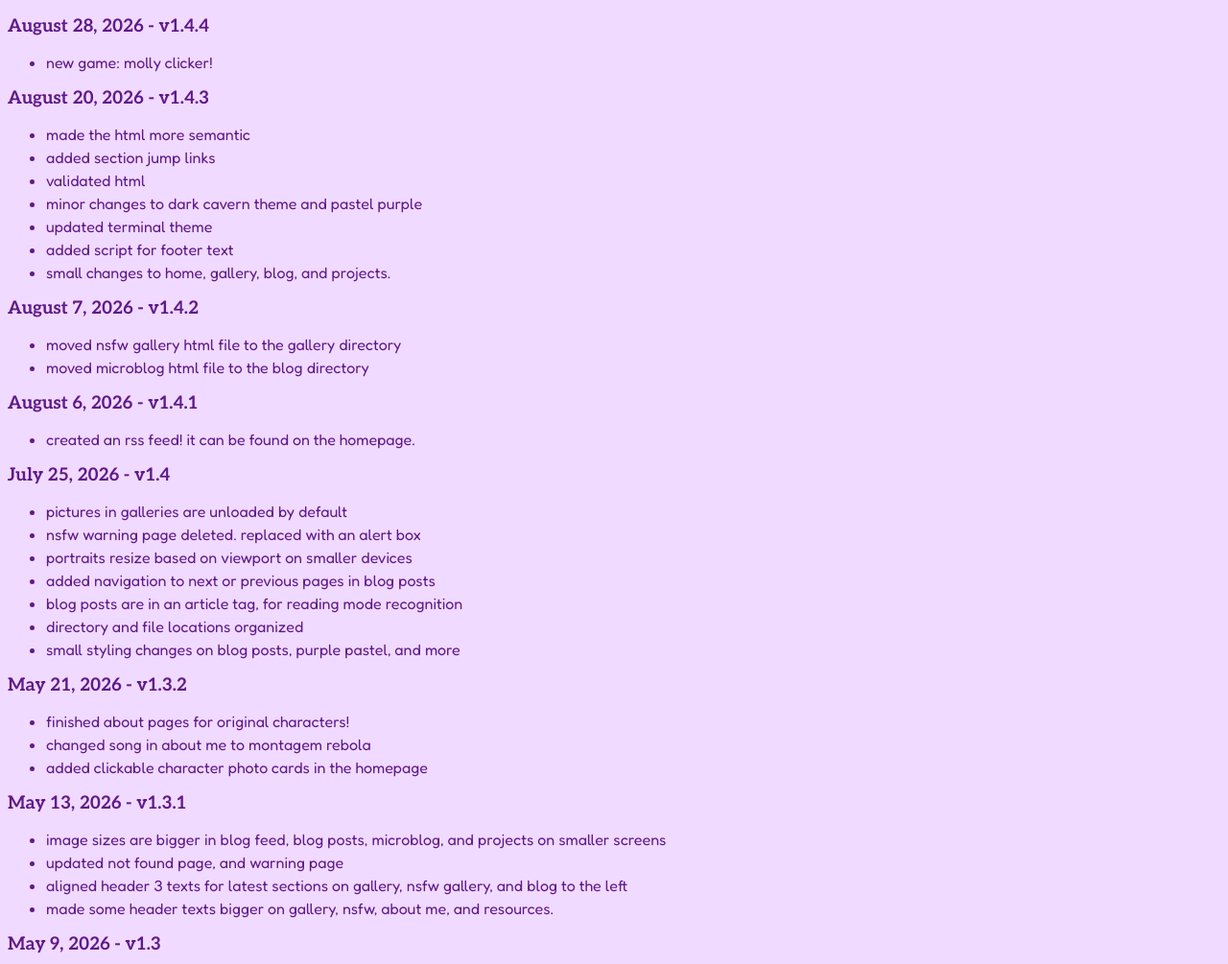
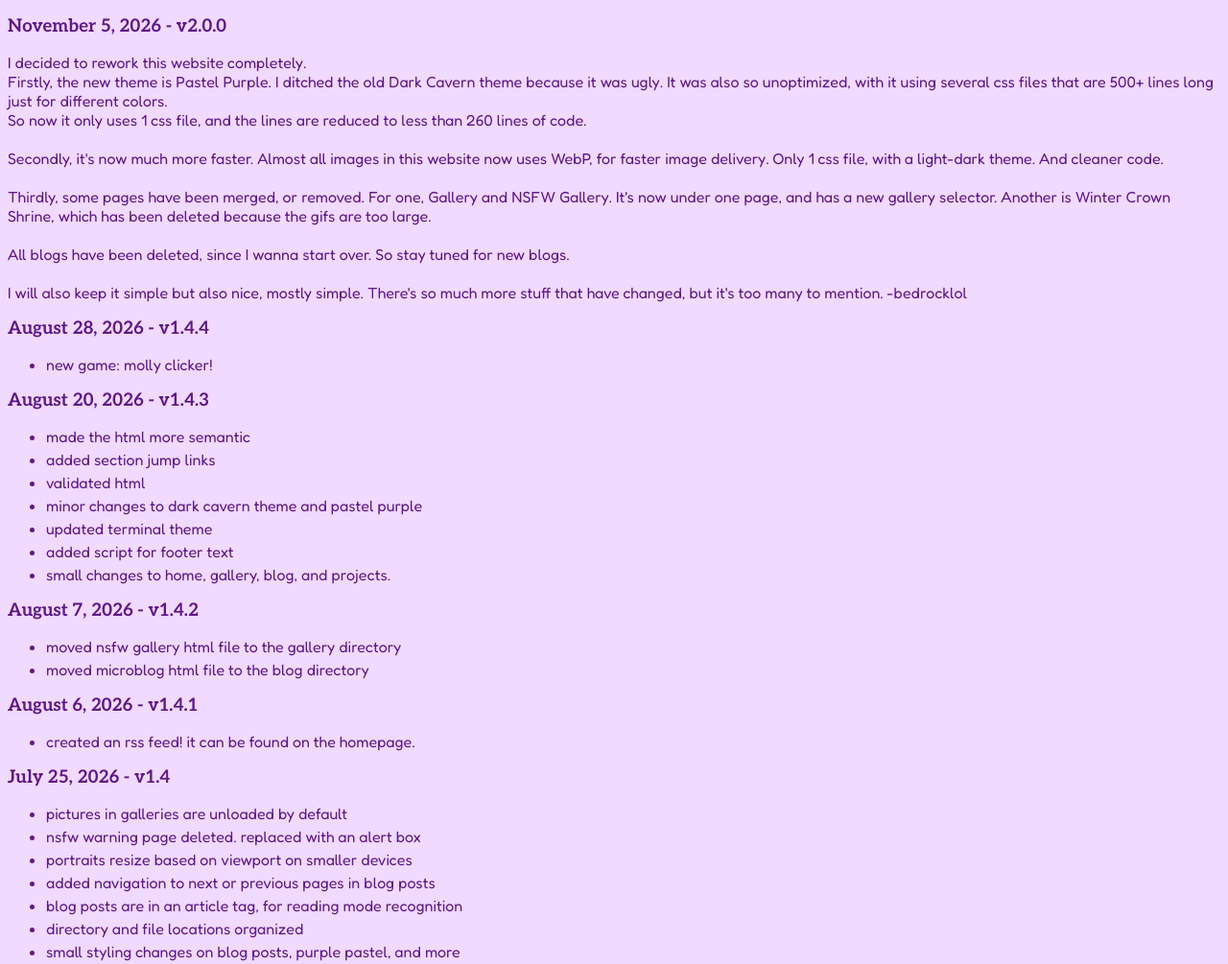
Before and after one commit to bedrocklols-cave/bedrocklolscave, a plain HTML site: page src/changelog.html in a window 1280 px wide. Shown: the top 1005 px of the page at 96% size. Drawn offline with Linux system fonts and the light colour scheme.

Commit message:
update: changelog
I updated the changelog for the v2.0.0 update.

```diff
--- a/src/changelog.html
+++ b/src/changelog.html
@@ -13,6 +13,8 @@
         </style>
     </head>
     <body>
+        <h3>November 5, 2026 - v2.0.0</h3>
+        <p>I decided to rework this website completely.<br>Firstly, the new theme is Pastel Purple. I ditched the old Dark Cavern theme because it was ugly. It was also so unoptimized, with it using several css files that are 500+ lines long just for different colors.<br>So now it only uses 1 css file, and the lines are reduced to less than 260 lines of code.<br><br>Secondly, it's now much more faster. Almost all images in this website now uses WebP, for faster image delivery. Only 1 css file, with a light-dark theme. And cleaner code.<br><br>Thirdly, some pages have been merged, or removed. For one, Gallery and NSFW Gallery. It's now under one page, and has a new gallery selector. Another is Winter Crown Shrine, which has been deleted because the gifs are too large.<br><br>All blogs have been deleted, since I wanna start over. So stay tuned for new blogs.<br><br>I will also keep it simple but also nice, mostly simple. There's so much more stuff that have changed, but it's too many to mention. -bedrocklol</p>
         <h3>August 28, 2026 - v1.4.4</h3>
         <ul>
             <li>new game: molly clicker!</li>
```
Also changed, not shown: src/index.html (+1 -2 lines).
